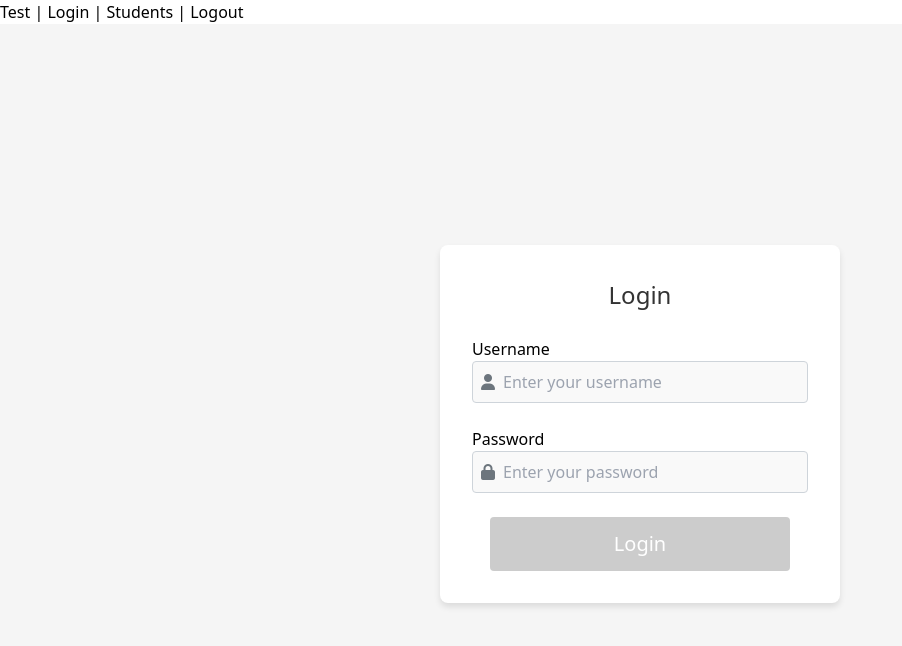
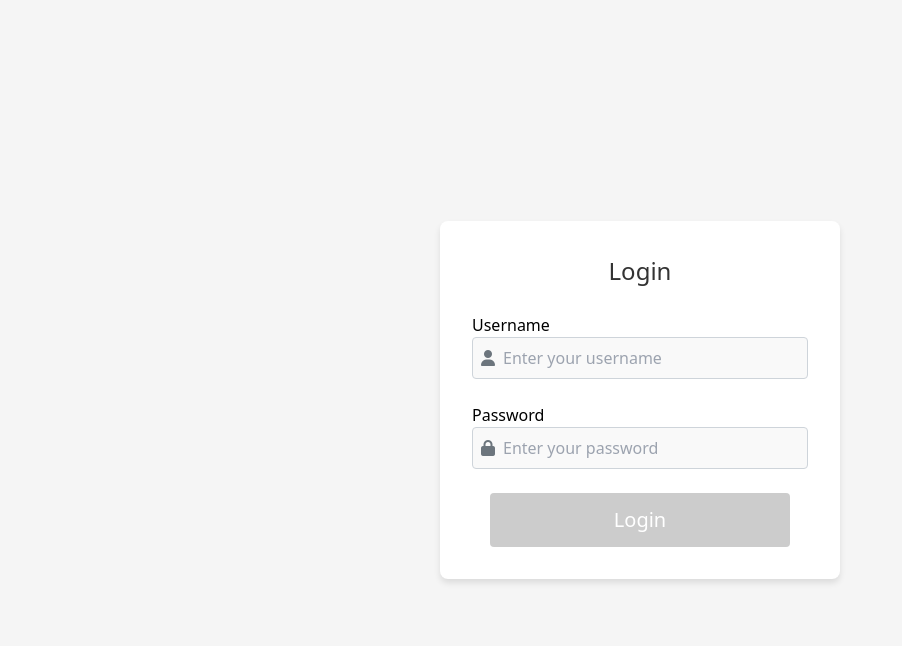
Before and after one commit to joelsb/AppMonitor, a Nuxt app in the folder app/frontend-appmonitor/: page /login in a window 1280 px wide. Shown: the top 646 px of the page, without its empty margins (0-902 px from the left). Built offline with nearby package versions, Linux system fonts and the light colour scheme.

Commit message:
auth/login - frontend login sem erros mas o token ainda nao esta 100% funcional

```diff
--- a/app/frontend-appmonitor/layouts/default.vue
+++ b/app/frontend-appmonitor/layouts/default.vue
@@ -11,13 +11,6 @@ function logout() {
 </script>
 
 <template>
-    <nuxt-link to="/auth-test">Test</nuxt-link>
-    |
-    <nuxt-link to="/auth/login">Login</nuxt-link>
-    |
-    <nuxt-link to="/students">Students</nuxt-link>
-    |
-    <a href="#" @click.prevent="logout">Logout</a>
     <div>
         <slot />
     </div>
--- a/app/frontend-appmonitor/pages/auth/login.vue
+++ b/app/frontend-appmonitor/pages/auth/login.vue
@@ -31,6 +31,7 @@ const api = config.public.API_URL
 const loginFormData = reactive({
     username: "",
     password: ""
+
 })
 
 const messages = ref([])
--- a/app/frontend-appmonitor/pages/login/index.vue
+++ b/app/frontend-appmonitor/pages/login/index.vue
@@ -27,9 +27,9 @@
                         <input type="password" class="form-control" id="password" v-model="password"
                             placeholder="Enter your password" />
                         <!-- Error Message for Password -->
-
                     </div>
                 </div>
+
                 <span v-if="!isPasswordValid" class="error-text">
                     Sorry, your password was incorrect. Please double-check your password.
                 </span>
@@ -38,12 +38,24 @@
                     Login
                 </button>
             </form>
+
+        </div>
+        <div v-if="token">
+            <div>Token: {{ token }}</div>
+        </div>
+        <div v-if="user">
+            <div>User:
+                <pre>{{ user }}</pre>
+            </div>
         </div>
     </div>
 
 </template>
 
 <script setup>
+
+import { storeToRefs } from "pinia"
+import { useAuthStore } from "~/store/auth-store.js"
 import { ref, computed } from 'vue';
 import { useRouter } from 'vue-router';
 
@@ -71,12 +83,16 @@ const isPasswordValid = ref(true);
 
 <style scoped>
 .error-text {
-    color: #e74c3c; /* Red for error */
-    font-size: 0.875rem; /* Smaller font size */
+    color: #e74c3c;
+    /* Red for error */
+    font-size: 0.875rem;
+    /* Smaller font size */
     margin-top: 0.5rem;
     display: block;
-    text-align: center; /* Center the text */
-    width: 100%; /* Make sure the error text spans the full width */
+    text-align: center;
+    /* Center the text */
+    width: 100%;
+    /* Make sure the error text spans the full width */
 }
 
 .error-text i {
```
Also changed, not shown: 1 other file (tests, documents, lock files or other folders).
